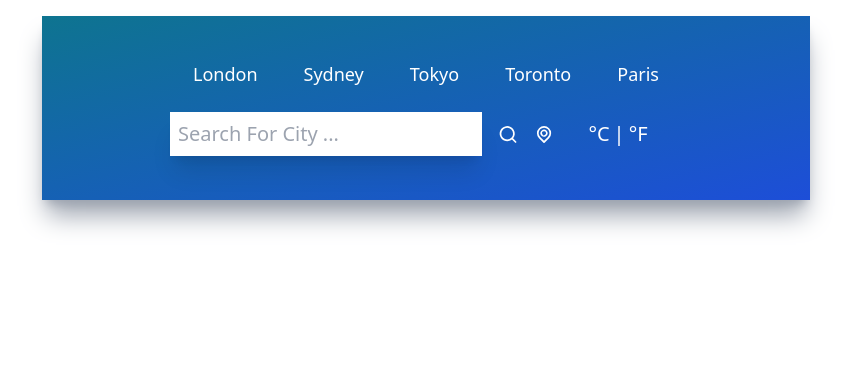
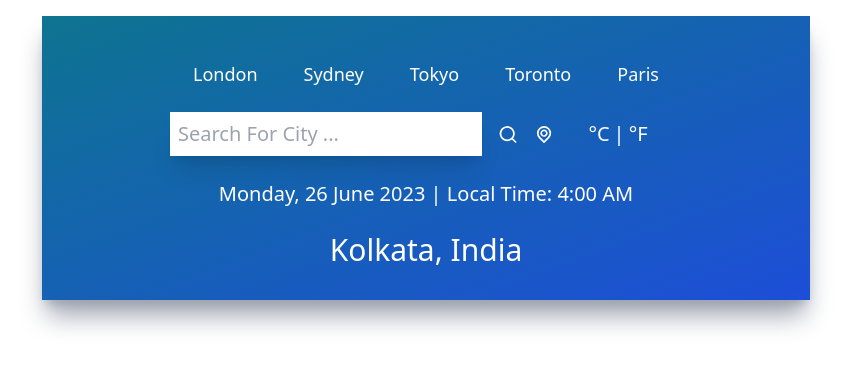
Before and after one commit to KoushikDuttaHih7/react-weather-app, a React (Create React App) app: page / in a window 1280 px wide. Shown: the top 368 px of the page, without its empty margins (214-1065 px from the left). Built offline with nearby package versions, Linux system fonts and the light colour scheme.

Commit message:
TimeAndLocation Component

```diff
--- a/src/App.js
+++ b/src/App.js
@@ -1,6 +1,7 @@
 import "./App.css";
+import TopButtons from "./components/TopButtons";
 import Inputs from "./components/Inputs";
-import TopButtons from "./components/TopButtons";
+import TimeAndLocation from "./components/TimeAndLocation";
 // import UilReact from "@iconscout/react-unicons/icons/uil-react";
 
 function App() {
@@ -8,6 +9,8 @@
     <div className='mx-auto max-w-screen-md mt-4 py-5 px-32 bg-gradient-to-br from-cyan-700 to-blue-700 h-fit shadow-xl shadow-gray-400'>
       <TopButtons />
       <Inputs />
+
+      <TimeAndLocation />
     </div>
   );
 }
--- /dev/null
+++ b/src/components/TimeAndLocation.jsx
@@ -0,0 +1,18 @@
+import React from "react";
+
+const TimeAndLocation = () => {
+  return (
+    <div className=''>
+      <div className='flex items-center justify-center my-6'>
+        <p className='text-white text-xl font-extralight'>
+          Monday, 26 June 2023 | Local Time: 4:00 AM
+        </p>
+      </div>
+      <div className='flex items-center justify-center my-3'>
+        <p className='text-white text-3xl font-medium'>Kolkata, India</p>
+      </div>
+    </div>
+  );
+};
+
+export default TimeAndLocation;
```
